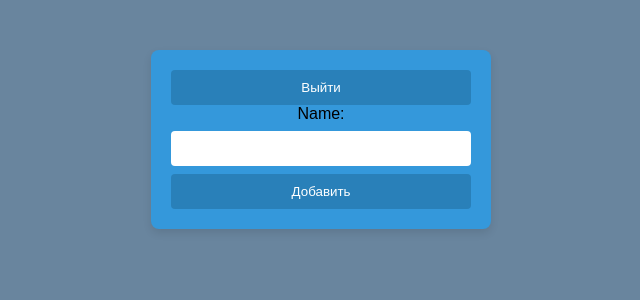
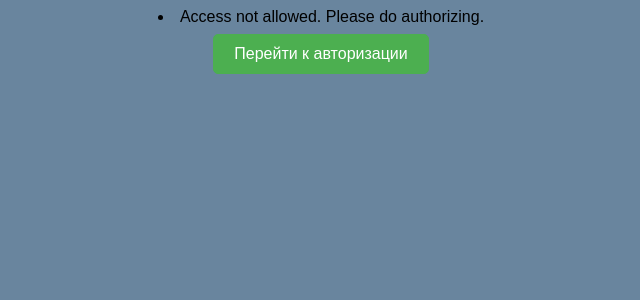
Before and after one commit to vlf0/DRF_test, a Django app: page /profile/ in a window 1280 px wide. Shown: the top 300 px of the page, without its empty margins (319-959 px from the left). Run offline with Django 4.2, Linux system fonts and the light colour scheme.

Commit message:
realized CRUD-set on APIView. Realized permission access.

```diff
--- a/drf/auths/urls.py
+++ b/drf/auths/urls.py
@@ -8,5 +8,6 @@ urlpatterns = [
     path('profile/', views.UserProfileView.as_view(), name='profile'),
     path('api/v1/womenlist/', views.WomanListAPIView.as_view()),
     path('api/v1/test/', views.WomanAPIView.as_view()),
+    path('api/v1/test/<int:pk>/', views.WomanAPIView.as_view()),
 
 ]
--- a/drf/auths/views.py
+++ b/drf/auths/views.py
@@ -1,4 +1,5 @@
 from django.contrib.auth import authenticate, get_user_model, login
+from django.contrib.auth.models import AnonymousUser
 from django.contrib import messages
 from django.contrib.auth.decorators import login_required
 from django.shortcuts import render, redirect
@@ -17,24 +18,61 @@ CustomUser = get_user_model()
 
 class WomanAPIView(APIView):
 
-    def get(self, request):
-        obj = Woman.objects.all().values()
-        return Response({'posts': list(obj)})
+    def get(self, request, **kwargs):
+        if pk := kwargs.get('pk'):
+            try:
+                obj = Woman.objects.get(pk=pk)
+                obj_sr = WomanSerializer(obj)
+                return Response(
+                                {'post': {'title': obj_sr.data.get('title'),
+                                          'kind_name': obj_sr.data.get('kind_name')
+                                          }
+                                 }
+                                )
+            except:
+                return Response({'error': 'Not exists'})
+        obj = Woman.objects.all()
+        return Response({'posts': WomanSerializer(obj, many=True).data})
 
     def post(self, request):
-        new_obj = Woman.objects.create(
-            title=request.data.get('title'),
-            content=request.data.get('content'),
-            is_alive=request.data.get('is_alive'),
-            kind_id=request.data.get('kind_id')
-        )
-        return Response({'new_post': model_to_dict(new_obj)})
+        serializer = WomanSerializer(data=request.data)
+        serializer.is_valid(raise_exception=True)
+        serializer.save()
+        return Response({'new_post': serializer.data})
+
+    def put(self, request, *args, **kwargs):
+        pk = kwargs.get('pk')
+        if pk is None:
+            return Response({'error': 'Method PUT is not allowed'})
+        try:
+            instance = Woman.objects.get(pk=pk)
+        except:
+            return Response({'error': 'Not exists'})
+        serializer = WomanSerializer(data=request.data, instance=instance)
+        serializer.is_valid(raise_exception=True)
+        serializer.save()
+        return Response({'renewed post': serializer.data})
+
+    def delete(self, request, **kwargs):
+        pk = kwargs.get('pk')
+        if pk is None:
+            return Response({'error': 'Method DELETE is not allowed'})
+        try:
+            deleting_obj = Woman.objects.get(pk=pk)
+        except:
+            return Response({'error': 'Not exists'})
+        deleting_obj_sr = WomanSerializer(deleting_obj)
+        deleting_obj.delete()
+        return Response({'post deleted': {'title': deleting_obj_sr.data.get('title'),
+                                          'kind_name': deleting_obj_sr.data.get('kind_name')
+                                          }
+                         }
+                        )
 
 
 class WomanListAPIView(generics.ListAPIView):
     queryset = Woman.objects.all()
     serializer_class = WomanSerializer
-
 
 
 class IndexProfileView(View):
@@ -54,7 +92,10 @@ class IndexProfileView(View):
 class UserProfileView(View):
 
     def get(self, request):
-        return render(request, 'profile.html', {'new_category': CategoryCreatingForm})
+        if not request.user.is_anonymous:
+            return render(request, 'profile.html', {'new_category': CategoryCreatingForm})
+        messages.info(request, 'Access not allowed. Please do authorizing.')
+        return render(request, 'access.html')
 
     def post(self, request):
         if CategoryCreatingForm(request.POST).is_valid():
--- a/drf/static/auths/css/index.css
+++ b/drf/static/auths/css/index.css
@@ -1,4 +1,7 @@
 body {
+  display: flex;
+  align-items: center;
+  flex-direction: column;
   background-color: #69859e;
   font-family: Arial, sans-serif
 }
@@ -41,3 +44,17 @@ button {
 button:hover {
   background-color: #1a5276;
 }
+
+a.auth_link {
+  display: inline-block;
+  margin: 8px;
+  padding: 10px 20px;
+  font-size: 16px;
+  text-align: center;
+  text-decoration: none;
+  background-color: #4CAF50; /* Green background color */
+  color: white; /* White text color */
+  border: 1px solid #4CAF50; /* Green border */
+  border-radius: 5px; /* Rounded corners */
+  transition: background-color 0.3s;
+}
--- /dev/null
+++ b/drf/templates/access.html
@@ -0,0 +1,16 @@
+<!DOCTYPE html>
+<html lang="RU">
+<head>
+    {% load static %}
+    <link rel="stylesheet" type="text/css" href="{% static 'auths/css/index.css' %}">
+    <meta charset="UTF-8">
+    <meta name="viewport" content="width=device-width, initial-scale=1.0">
+    <title>Title</title>
+</head>
+<body>
+    {% for message in messages %}
+    <li{% if message.tags %} class="{{ message.tags }}"{% endif %}>{{ message }}</li>
+    {% endfor %}
+    <a href="{% url 'index' %}" class="auth_link">Перейти к авторизации</a>
+</body>
+</html>
--- a/drf/templates/index.html
+++ b/drf/templates/index.html
@@ -1,5 +1,5 @@
 <!DOCTYPE html>
-<html lang="ru">
+<html lang="RU">
 <head>
     {% load static %}
     <link rel="stylesheet" type="text/css" href="{% static 'auths/css/index.css' %}">
```
Also changed, not shown: drf/auths/serializers.py (+36 -5 lines).
